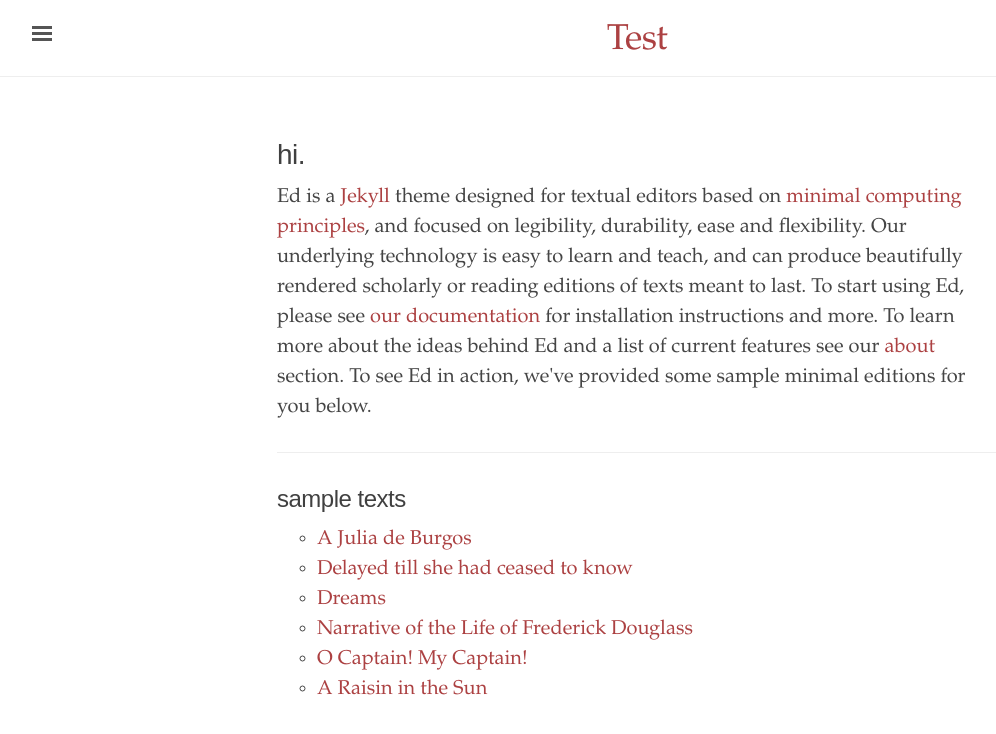
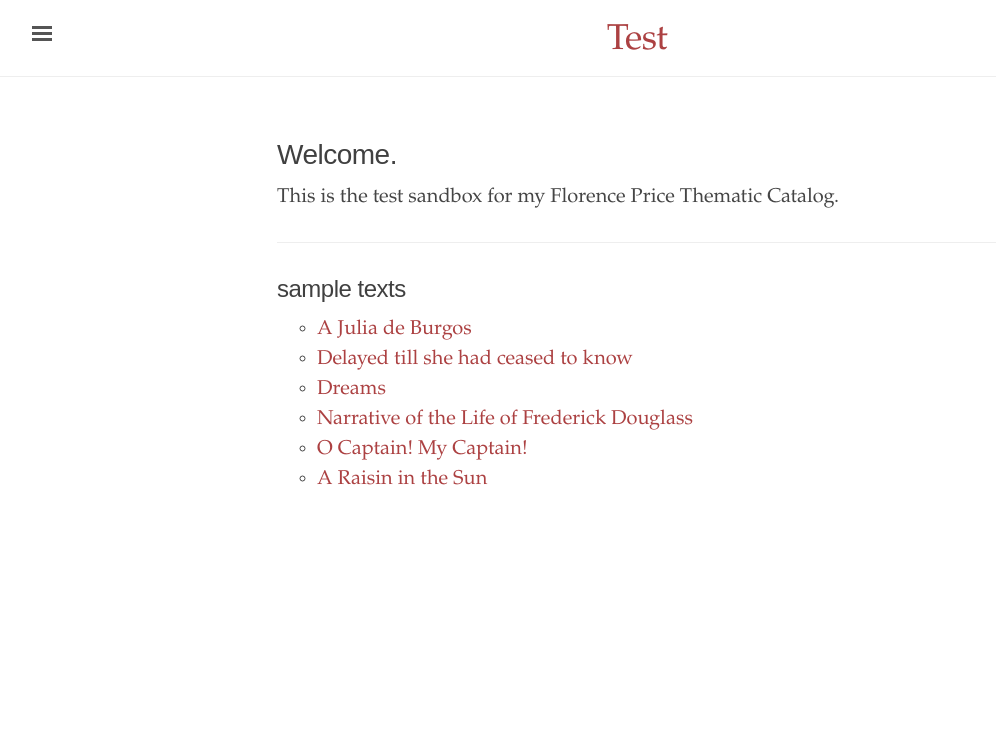
Before and after one commit to dwshadle/florence-price-catalog, a Jekyll site: the page built from index.html, in a window 1280 px wide. Shown: the top 734 px of the page, without its empty margins (3-999 px from the left). Built offline with Jekyll 4.4.1, drawn with Linux system fonts in a browser that asks for light colours.

Commit message:
Update index.html

```diff
--- a/index.html
+++ b/index.html
@@ -1,19 +1,12 @@
 ---
 layout: default
-title: "Ed."
+title: "Florence Price Thematic Catalog"
 ---
 <div class="introduction">
-  <h1>hi.</h1>
+  <h1>Welcome.</h1>
 
 <p>
-  Ed is a <a href="https://jekyllrb.com/" target="_blank">Jekyll</a> theme designed for textual
-  editors based on <a href="http://go-dh.github.io/mincomp/">minimal computing principles</a>, and
-  focused on legibility, durability, ease and flexibility. Our underlying technology is easy to
-  learn and teach, and can produce beautifully rendered scholarly or reading editions of texts meant
-  to last. To start using Ed, please see <a href="{{ site.baseurl }}/documentation/">our
-  documentation</a> for installation instructions and more. To learn more about the ideas behind Ed
-  and a list of current features see our <a href="{{ site.baseurl }}/about/">about</a> section. To
-  see Ed in action, we've provided some sample minimal editions for you below.
+  This is the test sandbox for my Florence Price Thematic Catalog.
 </p>
 </div>
 
```
